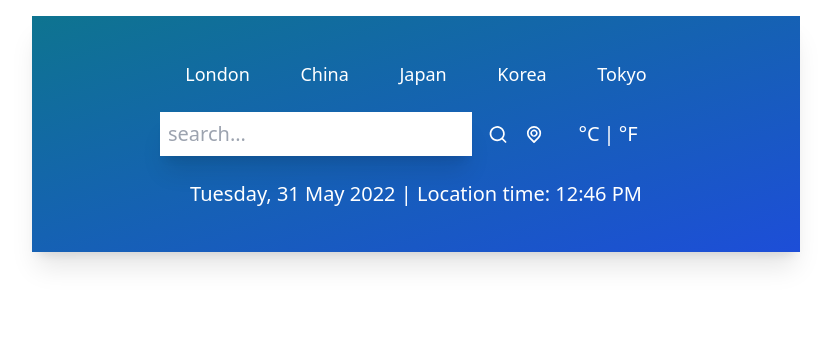
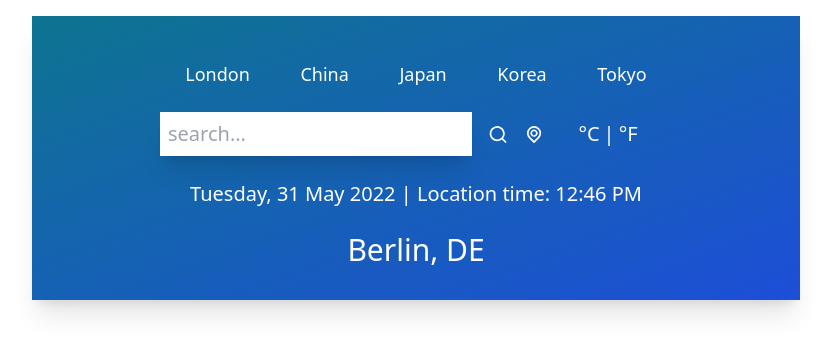
Before and after one commit to gauravv8090/weather-forecast-app, a React (Create React App) app: page / in a window 1280 px wide. Shown: the top 354 px of the page, without its empty margins (224-1055 px from the left). Built offline with nearby package versions, Linux system fonts and the light colour scheme; the HTML template or start-up script is replaced by a standard one.

Commit message:
work in progress

```diff
--- a/src/components/TimeAndLocation.jsx
+++ b/src/components/TimeAndLocation.jsx
@@ -1,15 +1,18 @@
-import React from 'react'
+import React from "react";
 
 function TimeAndLocation() {
-  return <div className='' >
-    <div className='flex items-center justify-center my-6' >
-
-        <p className='text-white text-xl font-extralight  ' >
-         Tuesday, 31 May 2022 | Location time: 12:46 PM
+  return (
+    <div className="">
+      <div className="flex items-center justify-center my-6">
+        <p className="text-white text-xl font-extralight">
+          Tuesday, 31 May 2022 | Location time: 12:46 PM
         </p>
-
+      </div>
+      <div className='flex items-center justify-center my-3'>
+        <p className='text-white text-3xl font-medium ' >Berlin, DE</p>
+      </div>
     </div>
-  </div>
+  );
 }
 
-export default TimeAndLocation
+export default TimeAndLocation;
```
